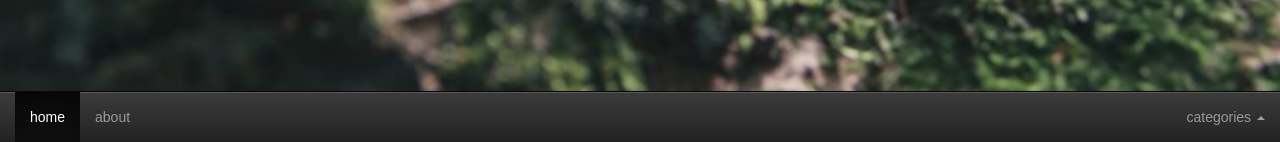
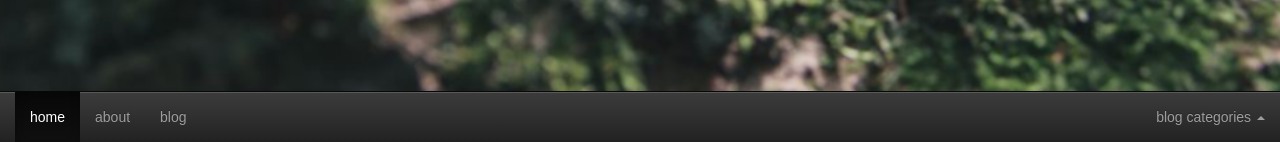
Before and after one commit to guyjin/guyjin.github.io, a Jekyll site: the page built from index.md, in a window 1280 px wide. Shown: the part 758-900 px from the top of the page. Built offline with Jekyll 4.4.1, drawn with Linux system fonts in a browser that asks for light colours; nearby versions of some CDN libraries; some web fonts are replaced.

Commit message:
added blog link.  Changed categories label

```diff
--- a/_includes/nav.html
+++ b/_includes/nav.html
@@ -16,12 +16,13 @@
         <ul class="nav navbar-nav">
           <li class="active"><a href="/">home</a></li>
           <li><a href="/home.html">about</a></li>
+          <li><a href="/blog.html">blog</a></li>
 
         </ul>
 
         <ul class="nav navbar-nav navbar-right">
           <li class="dropdown">
-            <a href="#" class="dropdown-toggle" data-toggle="dropdown">categories <b class="caret"></b></a>
+            <a href="#" class="dropdown-toggle" data-toggle="dropdown">blog categories <b class="caret"></b></a>
             <ul class="dropdown-menu">
               <li><a href="#">code</a></li>
               <li><a href="#">css</a></li>
```
